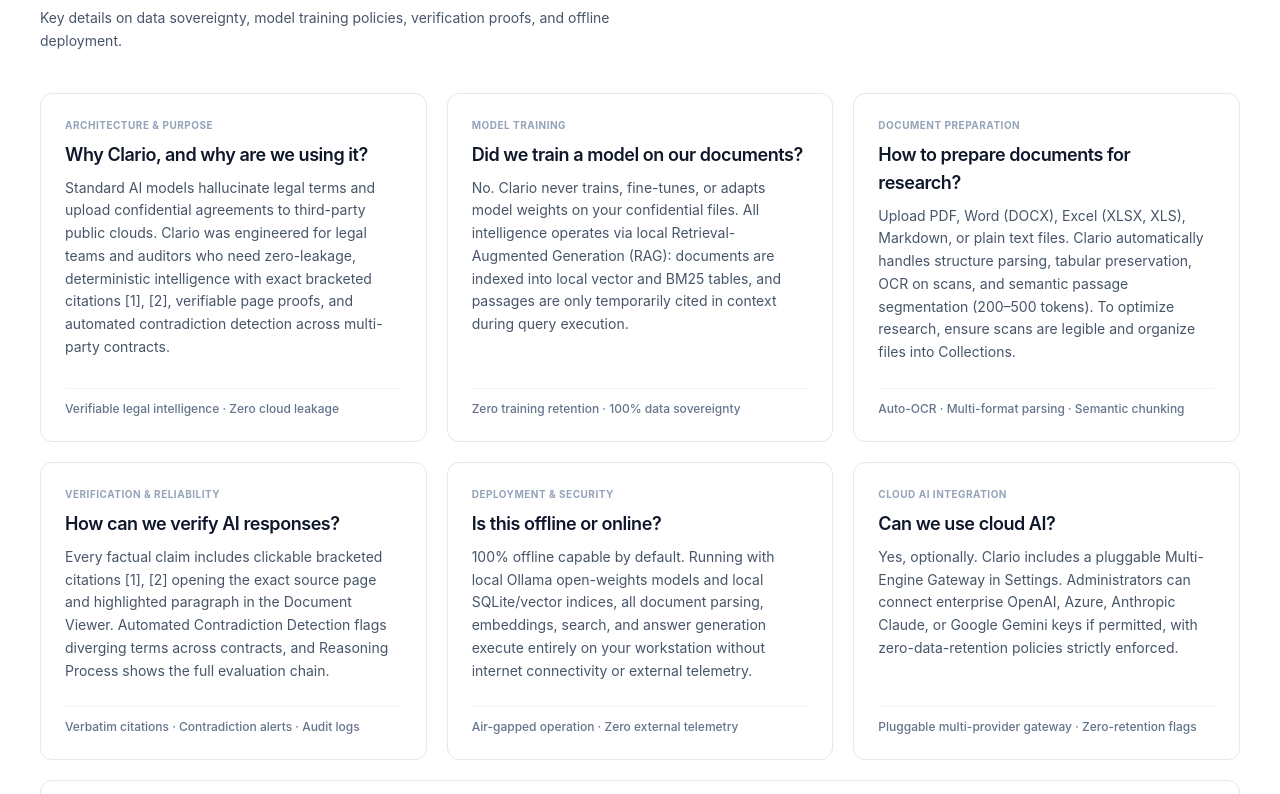
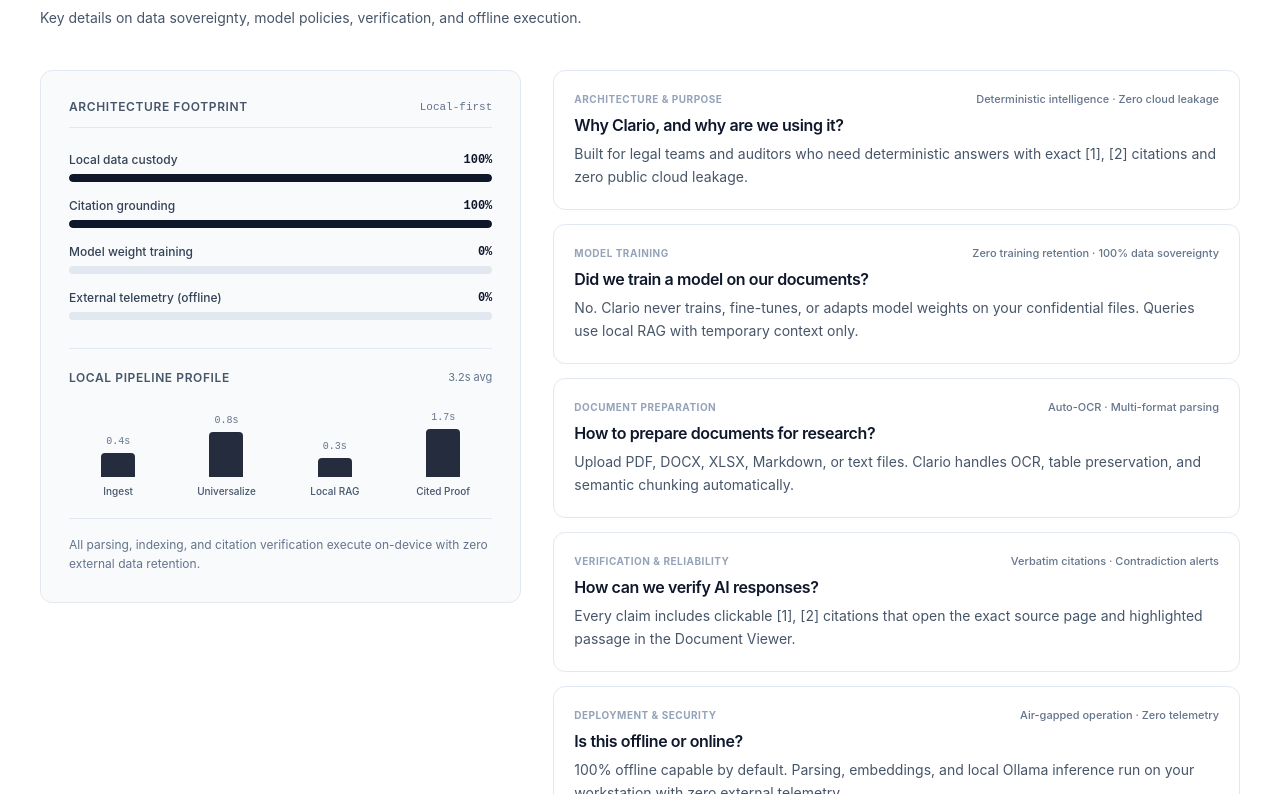
Before and after one commit to karthik558/Clario, a React (Vite) app in the folder frontend/: page /home in a window 1280 px wide. Shown: the part 2666-3460 px from the top of the page. Built offline with nearby package versions, Linux system fonts and the light colour scheme.

Commit message:
Clario: update FAQ content and add architecture metrics sidebar to homepage

```diff
--- a/frontend/src/pages/HomePage.tsx
+++ b/frontend/src/pages/HomePage.tsx
@@ -92,49 +92,63 @@ const sampleDistribution = [
   { label: 'Compliance', count: 6 },
 ];
 
-const FAQ_CARDS = [
+const FAQ_ITEMS = [
   {
     category: 'Architecture & Purpose',
     question: 'Why Clario, and why are we using it?',
-    answer: 'Standard AI models hallucinate legal terms and upload confidential agreements to third-party public clouds. Clario was engineered for legal teams and auditors who need zero-leakage, deterministic intelligence with exact bracketed citations [1], [2], verifiable page proofs, and automated contradiction detection across multi-party contracts.',
-    highlight: 'Verifiable legal intelligence · Zero cloud leakage'
+    answer: 'Built for legal teams and auditors who need deterministic answers with exact [1], [2] citations and zero public cloud leakage.',
+    highlight: 'Deterministic intelligence · Zero cloud leakage'
   },
   {
     category: 'Model Training',
     question: 'Did we train a model on our documents?',
-    answer: 'No. Clario never trains, fine-tunes, or adapts model weights on your confidential files. All intelligence operates via local Retrieval-Augmented Generation (RAG): documents are indexed into local vector and BM25 tables, and passages are only temporarily cited in context during query execution.',
+    answer: 'No. Clario never trains, fine-tunes, or adapts model weights on your confidential files. Queries use local RAG with temporary context only.',
     highlight: 'Zero training retention · 100% data sovereignty'
   },
   {
     category: 'Document Preparation',
     question: 'How to prepare documents for research?',
-    answer: 'Upload PDF, Word (DOCX), Excel (XLSX, XLS), Markdown, or plain text files. Clario automatically handles structure parsing, tabular preservation, OCR on scans, and semantic passage segmentation (200–500 tokens). To optimize research, ensure scans are legible and organize files into Collections.',
-    highlight: 'Auto-OCR · Multi-format parsing · Semantic chunking'
+    answer: 'Upload PDF, DOCX, XLSX, Markdown, or text files. Clario handles OCR, table preservation, and semantic chunking automatically.',
+    highlight: 'Auto-OCR · Multi-format parsing'
   },
   {
     category: 'Verification & Reliability',
     question: 'How can we verify AI responses?',
-    answer: 'Every factual claim includes clickable bracketed citations [1], [2] opening the exact source page and highlighted paragraph in the Document Viewer. Automated Contradiction Detection flags diverging terms across contracts, and Reasoning Process shows the full evaluation chain.',
-    highlight: 'Verbatim citations · Contradiction alerts · Audit logs'
+    answer: 'Every claim includes clickable [1], [2] citations that open the exact source page and highlighted passage in the Document Viewer.',
+    highlight: 'Verbatim citations · Contradiction alerts'
   },
   {
     category: 'Deployment & Security',
     question: 'Is this offline or online?',
-    answer: '100% offline capable by default. Running with local Ollama open-weights models and local SQLite/vector indices, all document parsing, embeddings, search, and answer generation execute entirely on your workstation without internet connectivity or external telemetry.',
-    highlight: 'Air-gapped operation · Zero external telemetry'
+    answer: '100% offline capable by default. Parsing, embeddings, and local Ollama inference run on your workstation with zero external telemetry.',
+    highlight: 'Air-gapped operation · Zero telemetry'
   },
   {
     category: 'Cloud AI Integration',
     question: 'Can we use cloud AI?',
-    answer: 'Yes, optionally. Clario includes a pluggable Multi-Engine Gateway in Settings. Administrators can connect enterprise OpenAI, Azure, Anthropic Claude, or Google Gemini keys if permitted, with zero-data-retention policies strictly enforced.',
-    highlight: 'Pluggable multi-provider gateway · Zero-retention flags'
+    answer: 'Yes, optionally. Connect enterprise OpenAI, Azure, Claude, or Gemini keys in Settings with zero-data-retention policies enforced.',
+    highlight: 'Pluggable gateway · Zero-retention flags'
   },
   {
     category: 'Data Lifecycle & Universalization',
     question: 'What happens to document data and the universalization method?',
-    answer: 'All files, embeddings, and chat histories persist strictly inside your local workspace. The Universal Document Normalizer standardizes heterogeneous formats (scanned PDFs, Excel spreadsheets, Word redlines) into uniform Markdown streams with page coordinates. You retain full custody and can purge all data with one click.',
-    highlight: 'Local file custody · Universal normalizer · One-click purge'
+    answer: 'Files and embeddings stay strictly local. The Universal Normalizer converts PDFs, spreadsheets, and redlines into uniform coordinate-mapped Markdown.',
+    highlight: 'Local custody · One-click purge'
   }
+];
+
+const ARCHITECTURE_METRICS = [
+  { label: 'Local data custody', value: 100, display: '100%' },
+  { label: 'Citation grounding', value: 100, display: '100%' },
+  { label: 'Model weight training', value: 0, display: '0%' },
+  { label: 'External telemetry (offline)', value: 0, display: '0%' },
+];
+
+const PIPELINE_STAGES = [
+  { stage: 'Ingest', time: '0.4s', percent: 28 },
+  { stage: 'Universalize', time: '0.8s', percent: 52 },
+  { stage: 'Local RAG', time: '0.3s', percent: 22 },
+  { stage: 'Cited Proof', time: '1.7s', percent: 85 },
 ];
 
 export function HomePage() {
@@ -448,37 +462,96 @@ export function HomePage() {
                 Project details & architecture questionnaire
               </h2>
               <p className="mt-2 text-sm leading-relaxed text-slate-600">
-                Key details on data sovereignty, model training policies, verification proofs, and offline deployment.
+                Key details on data sovereignty, model policies, verification, and offline execution.
               </p>
             </div>
 
-            <div className="grid gap-5 md:grid-cols-2 lg:grid-cols-3">
-              {FAQ_CARDS.map((card, idx) => {
-                const isWide = idx === FAQ_CARDS.length - 1;
-                return (
+            <div className="grid gap-8 lg:grid-cols-12 items-start">
+              {/* Left Column: Slight Architecture & Sovereignty Graph */}
+              <div className="lg:col-span-5 lg:sticky lg:top-8 rounded-clario border border-clario-border bg-slate-50 p-6 sm:p-7">
+                <div className="flex items-center justify-between mb-6 pb-3 border-b border-slate-200">
+                  <span className="text-xs font-semibold uppercase tracking-wider text-slate-600">
+                    Architecture footprint
+                  </span>
+                  <span className="text-[11px] font-mono text-slate-500">
+                    Local-first
+                  </span>
+                </div>
+
+                {/* Horizontal Bar Graph */}
+                <div className="space-y-4">
+                  {ARCHITECTURE_METRICS.map((metric) => (
+                    <div key={metric.label}>
+                      <div className="flex items-center justify-between text-xs mb-1.5">
+                        <span className="font-medium text-slate-700">{metric.label}</span>
+                        <span className="font-mono font-semibold text-slate-900">{metric.display}</span>
+                      </div>
+                      <div className="h-2 w-full rounded-full bg-slate-200 overflow-hidden">
+                        <div
+                          className="h-full rounded-full bg-clario-navy transition-all duration-500"
+                          style={{ width: `${metric.value}%` }}
+                        />
+                      </div>
+                    </div>
+                  ))}
+                </div>
+
+                {/* Mini Pipeline Latency Graph */}
+                <div className="mt-7 pt-5 border-t border-slate-200">
+                  <div className="flex items-center justify-between mb-4">
+                    <span className="text-xs font-semibold uppercase tracking-wider text-slate-600">
+                      Local pipeline profile
+                    </span>
+                    <span className="text-[11px] text-slate-500">3.2s avg</span>
+                  </div>
+
+                  <div className="grid grid-cols-4 gap-2.5 items-end h-24 pt-2">
+                    {PIPELINE_STAGES.map((item) => (
+                      <div key={item.stage} className="flex flex-col items-center h-full justify-end">
+                        <span className="text-[10px] font-mono text-slate-500 mb-1">
+                          {item.time}
+                        </span>
+                        <div
+                          className="w-full max-w-[34px] rounded-t bg-clario-navy/90"
+                          style={{ height: `${item.percent}%` }}
+                        />
+                        <span className="mt-2 text-[10px] font-medium text-slate-600 text-center leading-tight">
+                          {item.stage}
+                        </span>
+                      </div>
+                    ))}
+                  </div>
+                </div>
+
+                <p className="mt-5 pt-4 border-t border-slate-200 text-xs text-slate-500 leading-relaxed">
+                  All parsing, indexing, and citation verification execute on-device with zero external data retention.
+                </p>
+              </div>
+
+              {/* Right Column: Concise Questionnaire List */}
+              <div className="lg:col-span-7 space-y-3.5">
+                {FAQ_ITEMS.map((card, idx) => (
                   <div
                     key={idx}
-                    className={`rounded-clario border border-clario-border bg-white p-6 transition-all hover:border-slate-400 hover:shadow-subtle flex flex-col justify-between ${
-                      isWide ? 'md:col-span-2 lg:col-span-3' : ''
-                    }`}
+                    className="rounded-clario border border-clario-border bg-white p-5 transition-all hover:border-slate-400 hover:shadow-subtle"
                   >
-                    <div>
-                      <span className="text-[10px] font-bold uppercase tracking-wider text-slate-400 block mb-2">
+                    <div className="flex flex-wrap items-center justify-between gap-2 mb-1.5">
+                      <span className="text-[10px] font-bold uppercase tracking-wider text-slate-400">
                         {card.category}
                       </span>
-                      <h3 className="text-lg font-semibold tracking-tight text-slate-900 mb-2">
-                        {card.question}
-                      </h3>
-                      <p className="text-sm leading-relaxed text-slate-600">
-                        {card.answer}
-                      </p>
+                      <span className="text-[11px] font-medium text-slate-500">
+                        {card.highlight}
+                      </span>
                     </div>
-                    <div className="mt-6 pt-3 border-t border-slate-100 text-xs font-medium text-slate-500">
-                      {card.highlight}
-                    </div>
+                    <h3 className="text-base font-semibold tracking-tight text-slate-900">
+                      {card.question}
+                    </h3>
+                    <p className="mt-1.5 text-sm leading-relaxed text-slate-600">
+                      {card.answer}
+                    </p>
                   </div>
-                );
-              })}
+                ))}
+              </div>
             </div>
           </div>
         </section>
```
Also changed, not shown: 1 other file (tests, documents, lock files or other folders).
